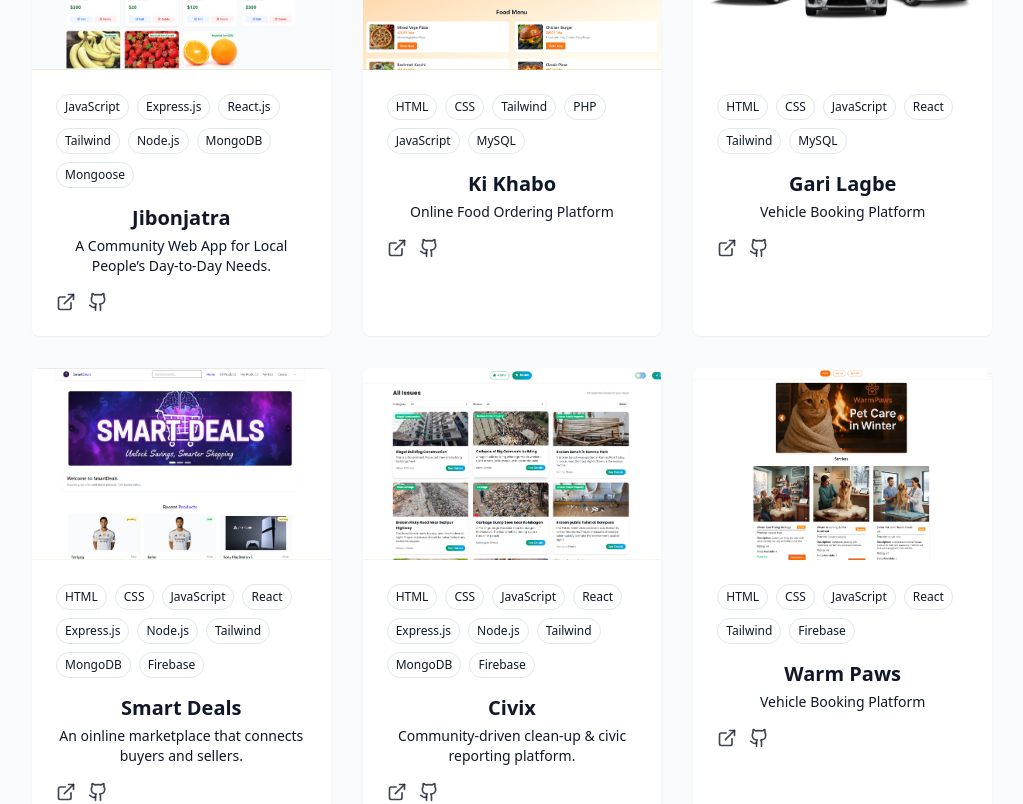
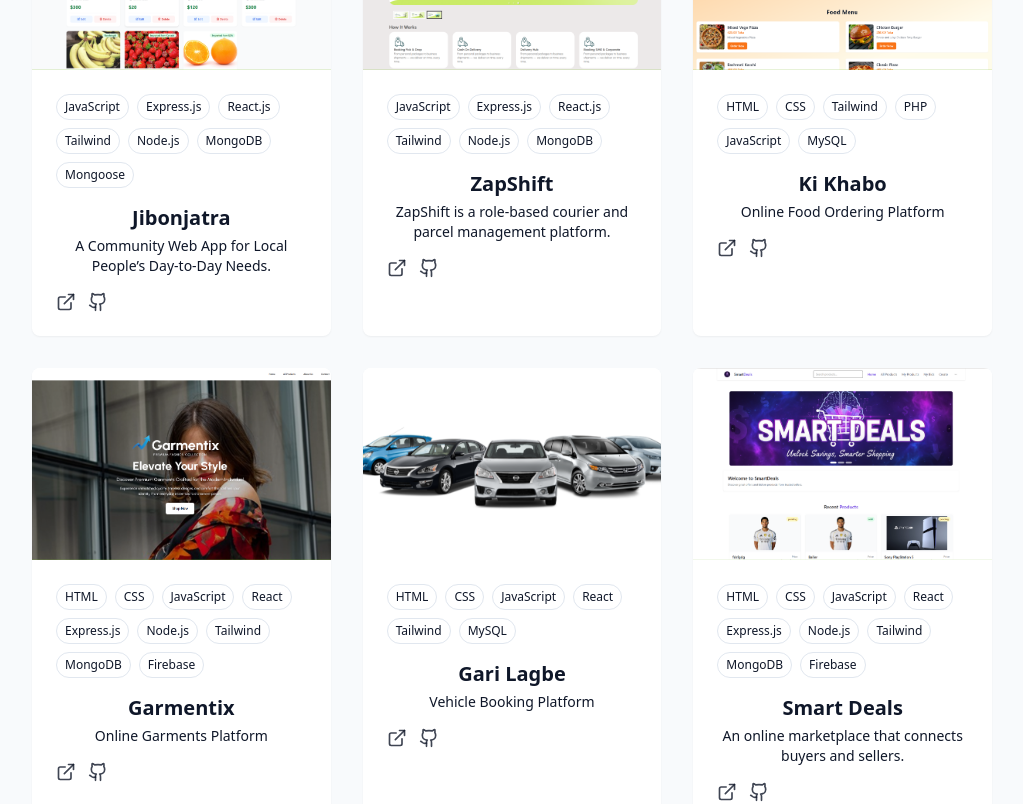
Before and after one commit to MD-Saadman-Fuad/Portfolio, a React (Vite) app: page / in a window 1280 px wide. Shown: the part 3400-4204 px from the top of the page, without its empty margins (128-1151 px from the left). Built offline with nearby package versions, Linux system fonts and the light colour scheme.

Commit message:
added ZapShift Project

```diff
--- a/src/components/ProjectsSection.jsx
+++ b/src/components/ProjectsSection.jsx
@@ -11,6 +11,15 @@ const projects = [
     githubUrl: "https://github.com/MD-Saadman-Fuad/JibonJatra",
   },
   {
+    id: 202,
+    title: "ZapShift",
+    description: "ZapShift is a role-based courier and parcel management platform. ",
+    image: "/projects/project202.png",
+    tags: ["JavaScript", "Express.js", "React.js", "Tailwind", "Node.js", "MongoDB"],
+    demoUrl: "https://zap-shift-web.vercel.app/",
+    githubUrl: "https://github.com/MD-Saadman-Fuad/ZapShift",
+  },
+  {
     id: 2,
     title: "Ki Khabo",
     description:
@@ -19,6 +28,16 @@ const projects = [
     tags: ["HTML", "CSS", "Tailwind", "PHP", "JavaScript", "MySQL"],
     demoUrl: "https://ki-khabo.hstn.me",
     githubUrl: "https://github.com/MD-Saadman-Fuad/ki-khaboV2",
+  },
+  {
+    id: 201,
+    title: "Garmentix",
+    description:
+      "Online Garments Platform",
+    image: "/projects/project201.png",
+    tags: ["HTML", "CSS", "JavaScript", "React", "Express.js", "Node.js", "Tailwind", "MongoDB", "Firebase"],
+    demoUrl: "https://garmentix.netlify.app",
+    githubUrl: "https://github.com/MD-Saadman-Fuad/Garmentix-client",
   },
   {
     id: 3,
@@ -35,7 +54,7 @@ const projects = [
     id: 4,
     title: "Smart Deals",
     description:
-      "An oinline marketplace that connects buyers and sellers.",
+      "An online marketplace that connects buyers and sellers.",
     image: "/projects/project4.png",
     tags: ["HTML", "CSS", "JavaScript", "React", "Express.js", "Node.js", "Tailwind", "MongoDB", "Firebase"],
     demoUrl: "https://smartdeals-web.netlify.app/",
@@ -55,7 +74,7 @@ const projects = [
     id: 6,
     title: "Warm Paws",
     description:
-      "Vehicle Booking Platform",
+      "Pet Service And  Pet Store Website",
     image: "/projects/project6.png",
     tags: ["HTML", "CSS", "JavaScript", "React", "Tailwind", "Firebase"],
     demoUrl: "https://warmpaws-store.netlify.app/",
```
Also changed, not shown: public/projects/project201.png (added), public/projects/project202.png (added).
